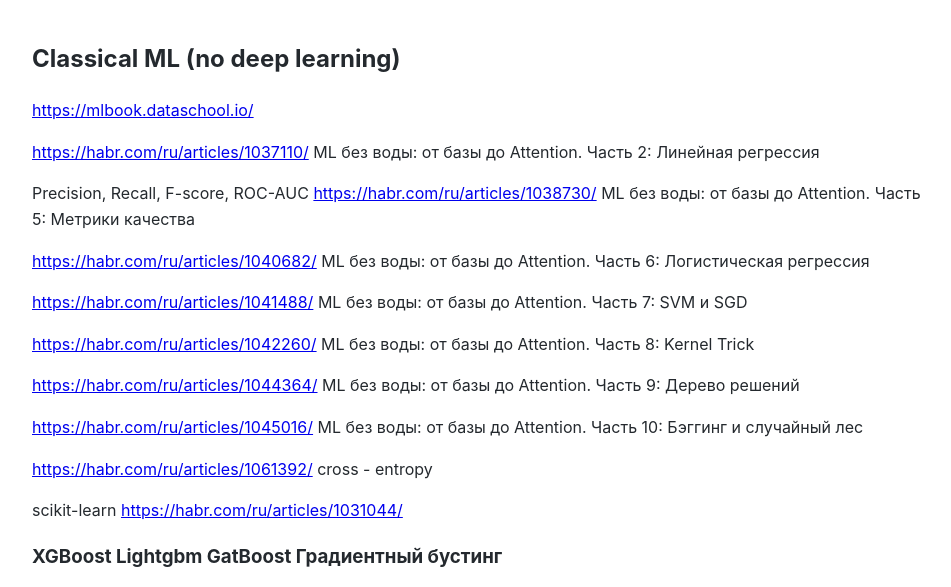
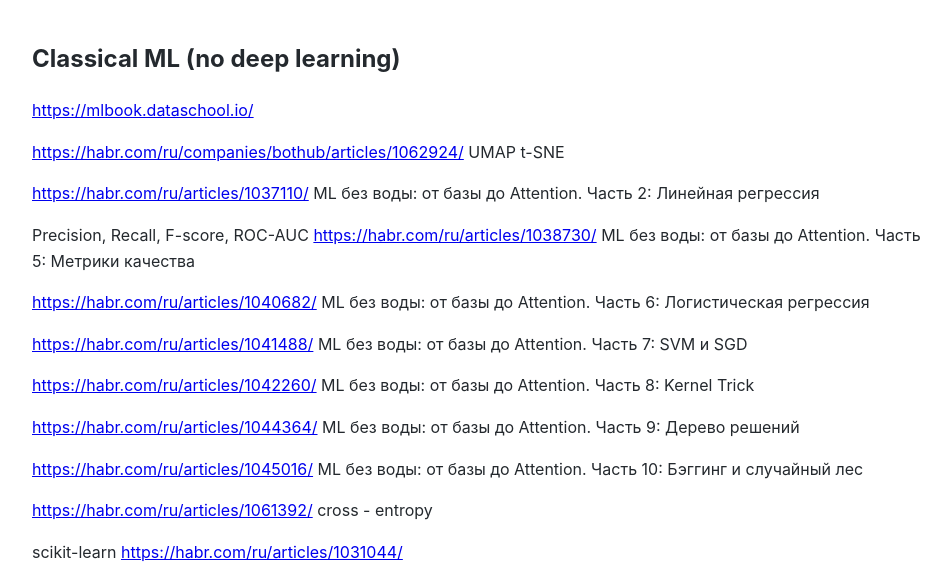
Before and after one commit to Michael-Lubinsky/michael-lubinsky.github.com, a Jekyll site: the page built from ml/classical_ml.md, in a window 1280 px wide and 900 px high, cut to the strip 0-587 px from the top of the window. Shown: the whole strip, without its empty margins (158-1109 px from the left). Built offline with Jekyll 4.4.1, drawn with Linux system fonts in a browser that asks for light colours; our own code applies the rules of GitHub Pages for plain Markdown files.

Commit message:
Update classical_ml.md

```diff
--- a/ml/classical_ml.md
+++ b/ml/classical_ml.md
@@ -1,6 +1,8 @@
 ## Classical ML (no deep learning)
 
 <https://mlbook.dataschool.io/>
+
+<https://habr.com/ru/companies/bothub/articles/1062924/> UMAP  t-SNE
 
 <https://habr.com/ru/articles/1037110/> ML без воды: от базы до Attention. Часть 2: Линейная регрессия
 
```
